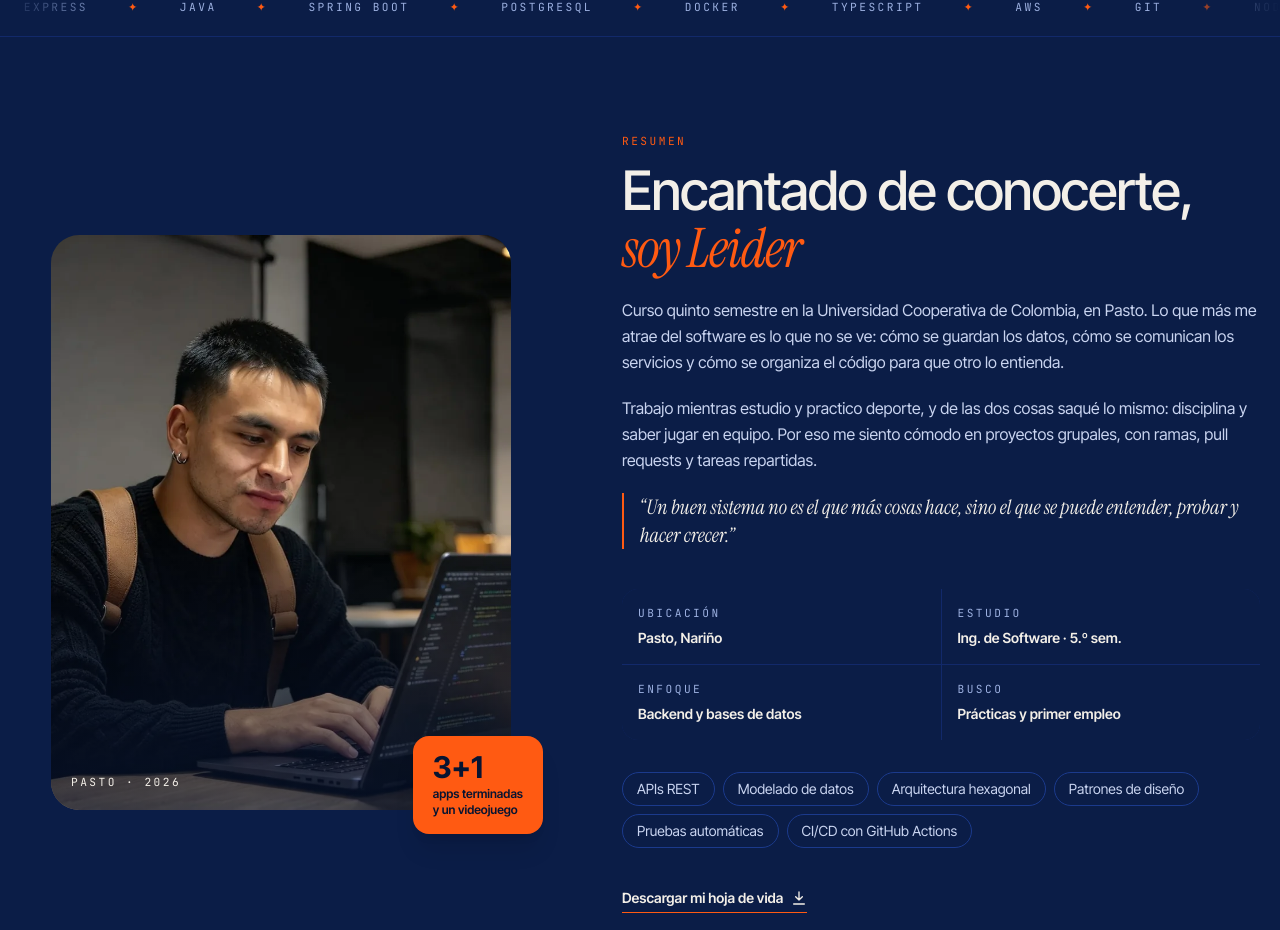
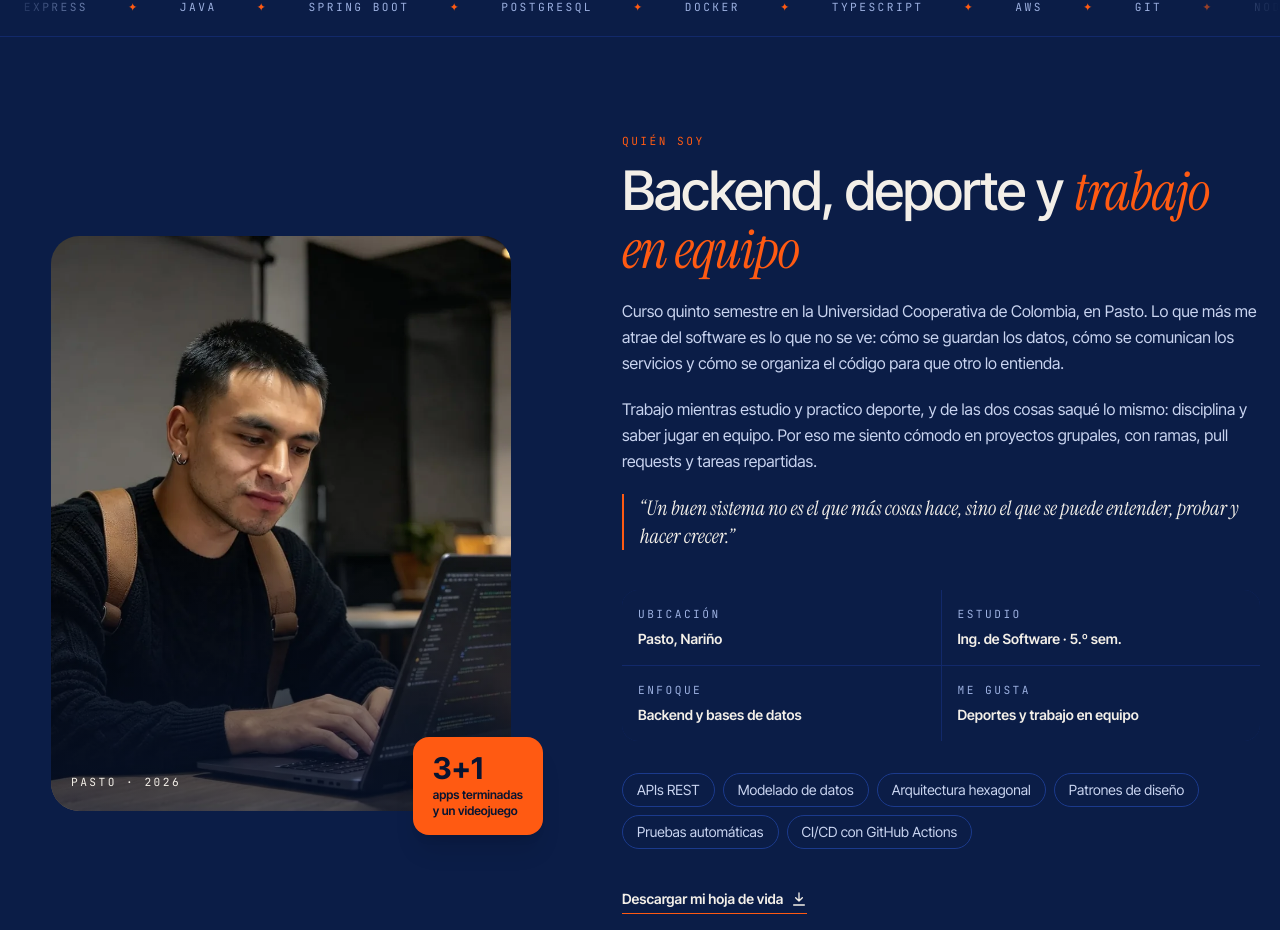
Before and after one commit to LeiderCadena2110/My_Portfolio, a Next.js app in the folder mi-portafolio/: page / in a window 1280 px wide. Shown: the part 1436-2366 px from the top of the page. Built offline with nearby package versions, Linux system fonts and the light colour scheme.

Commit message:
feat(about): texto propio sobre quién soy

```diff
--- a/mi-portafolio/components/About.tsx
+++ b/mi-portafolio/components/About.tsx
@@ -17,7 +17,7 @@ const facts = [
   { label: "Ubicación", value: "Pasto, Nariño" },
   { label: "Estudio", value: "Ing. de Software · 5.º sem." },
   { label: "Enfoque", value: "Backend y bases de datos" },
-  { label: "Busco", value: "Prácticas y primer empleo" },
+  { label: "Me gusta", value: "Deportes y trabajo en equipo" },
 ];
 
 /* Convierte "texto **resaltado**" en palabras sueltas, marcando las resaltadas */
@@ -88,9 +88,9 @@ export default function About() {
         </div>
 
         <div className="min-w-0">
-          <p className="reveal kicker text-ember">Resumen</p>
+          <p className="reveal kicker text-ember">Quién soy</p>
           <h2 className="reveal mt-3 font-display text-[clamp(2rem,4.5vw,3.4rem)] leading-[1.05] font-medium tracking-tight">
-            Encantado de conocerte, <em className="font-serif font-normal text-ember italic">soy {profile.firstName}</em>
+            Backend, deporte y <em className="font-serif font-normal text-ember italic">trabajo en equipo</em>
           </h2>
           {profile.about.map((p) => (
             <p key={p.slice(0, 20)} className="reveal mt-5 leading-relaxed text-sapphire-200">{p}</p>
```
